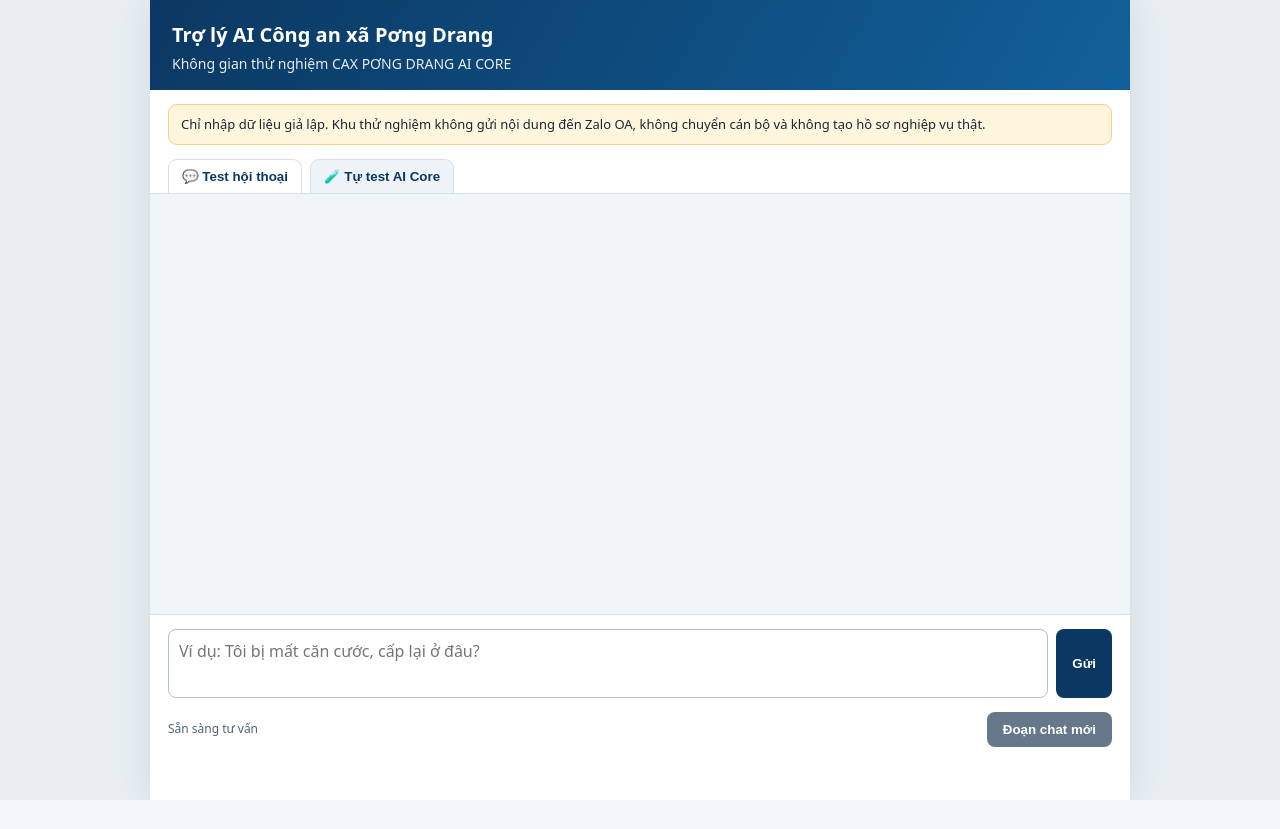
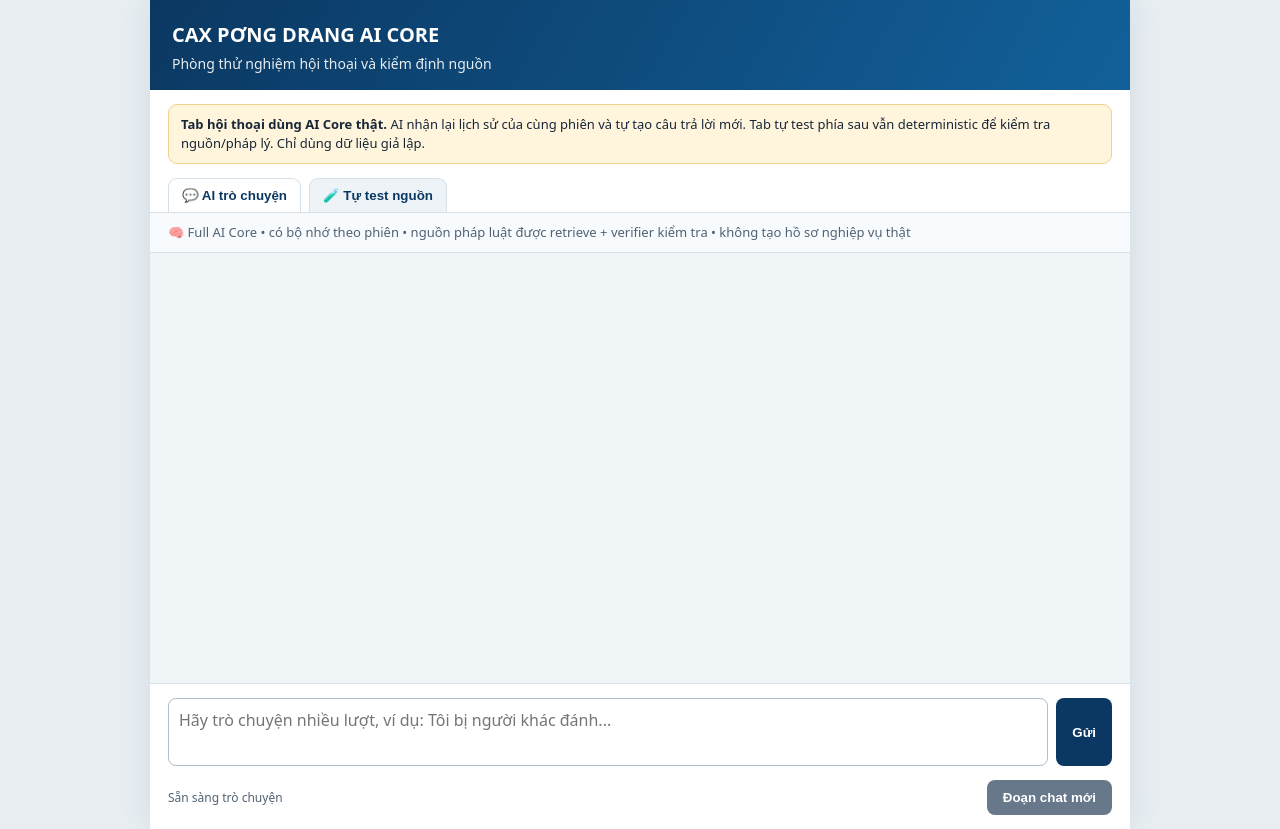
Before and after one commit to daikacung-max/cax-pongdrang-ai-webhook, a Flask app: template templates/demo.html in a window 1280 px wide. Before the commit the page ends 800 px from the top, so only its background shows below. Run offline with Flask 3, Linux system fonts and the light colour scheme; the template is opened without the code that fills it, so the values that code supplies are empty.

Commit message:
demo: make chat tab use real Full AI Core with memory

```diff
--- a/templates/demo.html
+++ b/templates/demo.html
@@ -3,149 +3,47 @@
 <head>
   <meta charset="utf-8">
   <meta name="viewport" content="width=device-width, initial-scale=1">
-  <title>Demo Trợ lý AI Công an xã Pơng Drang</title>
+  <title>Thử nghiệm CAX PƠNG DRANG AI CORE</title>
   <style>
-    :root { color-scheme: light; --ink:#182638; --navy:#0b3862; --soft:#f0f5f8; --line:#d5e0e8; --me:#d9efff; --bot:#fff; --warn:#fff5dc; --pass:#e5f5e8; --fail:#ffe7e7; }
-    * { box-sizing:border-box; } body { margin:0; background:#e8eef2; color:var(--ink); font:16px/1.45 system-ui,-apple-system,"Segoe UI",sans-serif; }
-    main { max-width:980px; min-height:100vh; margin:auto; background:#fff; box-shadow:0 0 30px #55708025; display:flex; flex-direction:column; }
-    header { padding:20px 22px 16px; color:#fff; background:linear-gradient(120deg,var(--navy),#12609a); }
-    h1 { margin:0; font-size:20px; } header p { margin:5px 0 0; opacity:.9; font-size:14px; }
-    .notice { margin:14px 18px 0; padding:10px 12px; background:var(--warn); border:1px solid #f0d38c; border-radius:9px; font-size:13px; }
-    .tabs { display:flex; gap:8px; padding:14px 18px 0; border-bottom:1px solid var(--line); }
-    .tab { background:#eef3f7; color:var(--navy); padding:9px 13px; border:1px solid var(--line); border-bottom:0; border-radius:9px 9px 0 0; cursor:pointer; }
-    .tab.active { background:#fff; font-weight:700; }
-    .panel { display:none; } .panel.active { display:block; }
-    #messages { padding:18px; overflow:auto; min-height:420px; background:var(--soft); }
-    .message { max-width:88%; margin:9px 0; padding:10px 12px; border:1px solid var(--line); border-radius:14px; white-space:pre-wrap; }
-    .user { margin-left:auto; background:var(--me); border-bottom-right-radius:3px; } .assistant { background:var(--bot); border-bottom-left-radius:3px; }
-    .meta { display:inline-block; margin:0 0 3px; padding:3px 8px; border-radius:999px; background:#dcebdc; color:#245d2a; font-size:12px; }
-    .meta.intake { background:#e5ddf9; color:#543b94; } .meta.pending { background:#fde8cc; color:#8a4b08; }
-    form { display:flex; gap:8px; padding:14px 18px; border-top:1px solid var(--line); } textarea { flex:1; resize:none; min-height:48px; padding:10px; border:1px solid #aebfcd; border-radius:8px; font:inherit; }
-    button { border:0; border-radius:8px; padding:10px 16px; background:var(--navy); color:#fff; font-weight:600; cursor:pointer; }
-    button.secondary { background:#66788a; }
-    footer { padding:0 18px 14px; color:#506273; font-size:12px; display:flex; justify-content:space-between; gap:12px; align-items:center; }
-    .self-wrap { padding:18px; background:#f7fafc; min-height:460px; }
-    .self-head { display:flex; justify-content:space-between; gap:12px; align-items:center; flex-wrap:wrap; margin-bottom:14px; }
-    .self-head h2 { margin:0; font-size:18px; }
-    .summary { padding:12px; border:1px solid var(--line); background:#fff; border-radius:10px; margin-bottom:12px; }
-    .tests { display:grid; gap:10px; }
-    .test-card { background:#fff; border:1px solid var(--line); border-radius:10px; padding:12px; }
-    .test-card.pass { background:var(--pass); border-color:#abd7b4; } .test-card.fail { background:var(--fail); border-color:#e9aaaa; }
-    .test-top { display:flex; justify-content:space-between; gap:10px; font-weight:700; }
-    .badge { border-radius:999px; padding:2px 8px; font-size:12px; } .pass .badge { background:#c9e9cf; color:#245d2a; } .fail .badge { background:#f5caca; color:#8d2222; }
-    details { margin-top:8px; } pre { white-space:pre-wrap; word-break:break-word; background:#ffffffaa; padding:9px; border-radius:7px; border:1px solid #d8e1e7; font-size:12px; }
-    .muted { color:#627487; font-size:13px; }
-    @media (max-width:600px) { main { min-height:100vh; } .message { max-width:94%; } .self-head { align-items:stretch; } }
+    :root{color-scheme:light;--ink:#182638;--navy:#0b3862;--soft:#f0f5f8;--line:#d5e0e8;--me:#d9efff;--bot:#fff;--warn:#fff5dc;--pass:#e5f5e8;--fail:#ffe7e7;--ai:#e9e3ff}
+    *{box-sizing:border-box}body{margin:0;background:#e8eef2;color:var(--ink);font:16px/1.45 system-ui,-apple-system,"Segoe UI",sans-serif}main{max-width:980px;min-height:100vh;margin:auto;background:#fff;box-shadow:0 0 30px #55708025;display:flex;flex-direction:column}
+    header{padding:20px 22px 16px;color:#fff;background:linear-gradient(120deg,var(--navy),#12609a)}h1{margin:0;font-size:20px}header p{margin:5px 0 0;opacity:.9;font-size:14px}.notice{margin:14px 18px 0;padding:10px 12px;background:var(--warn);border:1px solid #f0d38c;border-radius:9px;font-size:13px}
+    .tabs{display:flex;gap:8px;padding:14px 18px 0;border-bottom:1px solid var(--line)}.tab{background:#eef3f7;color:var(--navy);padding:9px 13px;border:1px solid var(--line);border-bottom:0;border-radius:9px 9px 0 0;cursor:pointer}.tab.active{background:#fff;font-weight:700}.panel{display:none}.panel.active{display:block}
+    #messages{padding:18px;overflow:auto;min-height:430px;background:var(--soft)}.message{max-width:88%;margin:9px 0;padding:10px 12px;border:1px solid var(--line);border-radius:14px;white-space:pre-wrap}.user{margin-left:auto;background:var(--me);border-bottom-right-radius:3px}.assistant{background:var(--bot);border-bottom-left-radius:3px}
+    .meta{display:inline-block;margin:2px 5px 3px 0;padding:3px 8px;border-radius:999px;background:var(--ai);color:#49378d;font-size:12px}.meta.good{background:#dcebdc;color:#245d2a}.meta.warn{background:#fde8cc;color:#8a4b08}.chat-info{padding:10px 18px;background:#f8fbfd;border-bottom:1px solid var(--line);font-size:13px;color:#506273}
+    form{display:flex;gap:8px;padding:14px 18px;border-top:1px solid var(--line)}textarea{flex:1;resize:none;min-height:48px;padding:10px;border:1px solid #aebfcd;border-radius:8px;font:inherit}button{border:0;border-radius:8px;padding:10px 16px;background:var(--navy);color:#fff;font-weight:600;cursor:pointer}button.secondary{background:#66788a}footer{padding:0 18px 14px;color:#506273;font-size:12px;display:flex;justify-content:space-between;gap:12px;align-items:center}
+    .self-wrap{padding:18px;background:#f7fafc;min-height:460px}.self-head{display:flex;justify-content:space-between;gap:12px;align-items:center;flex-wrap:wrap;margin-bottom:14px}.self-head h2{margin:0;font-size:18px}.summary{padding:12px;border:1px solid var(--line);background:#fff;border-radius:10px;margin-bottom:12px}.tests{display:grid;gap:10px}.test-card{background:#fff;border:1px solid var(--line);border-radius:10px;padding:12px}.test-card.pass{background:var(--pass);border-color:#abd7b4}.test-card.fail{background:var(--fail);border-color:#e9aaaa}.test-top{display:flex;justify-content:space-between;gap:10px;font-weight:700}.badge{border-radius:999px;padding:2px 8px;font-size:12px}.pass .badge{background:#c9e9cf;color:#245d2a}.fail .badge{background:#f5caca;color:#8d2222}details{margin-top:8px}pre{white-space:pre-wrap;word-break:break-word;background:#ffffffaa;padding:9px;border-radius:7px;border:1px solid #d8e1e7;font-size:12px}.muted{color:#627487;font-size:13px}
+    @media(max-width:600px){main{min-height:100vh}.message{max-width:94%}.self-head{align-items:stretch}}
   </style>
 </head>
 <body>
 <main>
-    <header><h1>Trợ lý AI Công an xã Pơng Drang</h1><p>Không gian thử nghiệm CAX PƠNG DRANG AI CORE</p></header>
-    <div class="notice">Chỉ nhập dữ liệu giả lập. Khu thử nghiệm không gửi nội dung đến Zalo OA, không chuyển cán bộ và không tạo hồ sơ nghiệp vụ thật.</div>
-
-    <div class="tabs">
-      <button class="tab active" data-panel="chat-panel">💬 Test hội thoại</button>
-      <button class="tab" data-panel="self-panel">🧪 Tự test AI Core</button>
-    </div>
+  <header><h1>CAX PƠNG DRANG AI CORE</h1><p>Phòng thử nghiệm hội thoại và kiểm định nguồn</p></header>
+  <div class="notice"><b>Tab hội thoại dùng AI Core thật.</b> AI nhận lại lịch sử của cùng phiên và tự tạo câu trả lời mới. Tab tự test phía sau vẫn deterministic để kiểm tra nguồn/pháp lý. Chỉ dùng dữ liệu giả lập.</div>
+  <div class="tabs"><button class="tab active" data-panel="chat-panel">💬 AI trò chuyện</button><button class="tab" data-panel="self-panel">🧪 Tự test nguồn</button></div>
 
   <section id="chat-panel" class="panel active">
+    <div class="chat-info">🧠 Full AI Core • có bộ nhớ theo phiên • nguồn pháp luật được retrieve + verifier kiểm tra • không tạo hồ sơ nghiệp vụ thật</div>
     <section id="messages" aria-live="polite"></section>
-      <form id="chat-form"><textarea id="message" placeholder="Ví dụ: Tôi bị mất căn cước, cấp lại ở đâu?" required></textarea><button type="submit">Gửi</button></form>
-      <footer><span id="status">Sẵn sàng tư vấn</span><button id="new-chat" class="secondary" type="button">Đoạn chat mới</button></footer>
+    <form id="chat-form"><textarea id="message" placeholder="Hãy trò chuyện nhiều lượt, ví dụ: Tôi bị người khác đánh..." required></textarea><button type="submit">Gửi</button></form>
+    <footer><span id="status">Sẵn sàng trò chuyện</span><button id="new-chat" class="secondary" type="button">Đoạn chat mới</button></footer>
   </section>
 
-    <section id="self-panel" class="panel">
-      <div class="self-wrap">
-        <div class="self-head">
-          <div><h2>🧪 Tự test AI Core</h2><div class="muted">Chạy bộ tình huống chuẩn để kiểm tra routing, nguồn hiện hành và fallback.</div></div>
-          <button id="run-tests" type="button">Chạy toàn bộ test</button>
-        </div>
-        <div id="test-summary" class="summary">Chưa chạy. Bấm <b>Chạy toàn bộ test</b> để kiểm tra.</div>
-        <div id="test-results" class="tests"></div>
-      </div>
-    </section>
+  <section id="self-panel" class="panel"><div class="self-wrap"><div class="self-head"><div><h2>🧪 Tự test nguồn AI Core</h2><div class="muted">Bộ test deterministic, dùng để phát hiện sai routing/nguồn. Đây không phải cửa sổ hội thoại AI.</div></div><button id="run-tests" type="button">Chạy toàn bộ test</button></div><div id="test-summary" class="summary">Chưa chạy.</div><div id="test-results" class="tests"></div></div></section>
 </main>
 <script>
-    const messages = document.getElementById('messages');
-    const form = document.getElementById('chat-form');
-    const input = document.getElementById('message');
-    const status = document.getElementById('status');
-    const newChat = document.getElementById('new-chat');
-    const runTests = document.getElementById('run-tests');
-    const testSummary = document.getElementById('test-summary');
-    const testResults = document.getElementById('test-results');
-    const demoVersion = '2026-09-12-selftest-1';
-    let sessionId = localStorage.getItem('caxDemoSession');
-
-    if (localStorage.getItem('caxDemoVersion') !== demoVersion) {
-      sessionId = crypto.randomUUID();
-      localStorage.setItem('caxDemoSession', sessionId);
-      localStorage.setItem('caxDemoVersion', demoVersion);
-    } else if (!sessionId) {
-      sessionId = crypto.randomUUID();
-      localStorage.setItem('caxDemoSession', sessionId);
-    }
-
-    document.querySelectorAll('.tab').forEach(tab => tab.addEventListener('click', () => {
-      document.querySelectorAll('.tab').forEach(x => x.classList.remove('active'));
-      document.querySelectorAll('.panel').forEach(x => x.classList.remove('active'));
-      tab.classList.add('active');
-      document.getElementById(tab.dataset.panel).classList.add('active');
-    }));
-
-    function addMessage(role, text, label = '') {
-      if (label) { const tag = document.createElement('div'); tag.className = 'meta ' + (label.includes('tiếp nhận') ? 'intake' : label.includes('bổ sung') ? 'pending' : ''); tag.textContent = label; messages.append(tag); messages.append(document.createElement('br')); }
-      const item = document.createElement('div'); item.className = 'message ' + role; item.textContent = text; messages.append(item); messages.scrollTop = messages.scrollHeight;
-    }
-    function labelFor(data) {
-      if (data.handoff_status === 'ready_for_officer') return 'Demo: đủ thông tin để tiếp nhận';
-      if (data.handoff_status === 'needs_information') return 'Demo: cần bổ sung để tiếp nhận';
-      return 'Chỉ tư vấn';
-    }
-    async function loadHistory() {
-      const res = await fetch('/demo/api/history?session_id=' + encodeURIComponent(sessionId));
-      if (!res.ok) return;
-      const data = await res.json();
-      data.messages.forEach(item => addMessage(item.role === 'user' ? 'user' : 'assistant', item.content));
-    }
-    form.addEventListener('submit', async (event) => {
-      event.preventDefault(); const text = input.value.trim(); if (!text) return;
-      addMessage('user', text); input.value = ''; status.textContent = 'Đang xử lý…';
-      try {
-        const res = await fetch('/demo/api/chat', {method:'POST', headers:{'Content-Type':'application/json'}, body:JSON.stringify({session_id:sessionId, message:text})});
-        const data = await res.json(); if (!res.ok) throw new Error(data.error || 'Không thể xử lý');
-        addMessage('assistant', data.answer, labelFor(data)); status.textContent = data.handoff_status === 'not_requested' ? 'Chỉ tư vấn' : 'Demo tiếp nhận theo yêu cầu';
-      } catch (err) { addMessage('assistant', 'Bản demo chưa xử lý được yêu cầu này. Anh/chị vui lòng thử lại.'); status.textContent = 'Có lỗi'; }
-    });
-    newChat.addEventListener('click', () => { sessionId = crypto.randomUUID(); localStorage.setItem('caxDemoSession', sessionId); messages.innerHTML = ''; status.textContent = 'Sẵn sàng tư vấn'; input.focus(); });
-
-    function renderTest(item) {
-      const card = document.createElement('article');
-      card.className = 'test-card ' + (item.passed ? 'pass' : 'fail');
-      const sourceText = (item.sources || []).join('\n') || '(không có nguồn)';
-      card.innerHTML = `<div class="test-top"><span>${item.name}</span><span class="badge">${item.passed ? 'PASS' : 'FAIL'}</span></div>
-        <div class="muted">${item.question} • ${item.latency_ms} ms</div>
-        <details><summary>Xem chẩn đoán</summary><b>Nguồn retrieve</b><pre>${escapeHtml(sourceText)}</pre><b>Câu trả lời</b><pre>${escapeHtml(item.answer || '')}</pre></details>`;
-      testResults.append(card);
-    }
-    function escapeHtml(value) {
-      return String(value).replace(/[&<>'"]/g, c => ({'&':'&amp;','<':'&lt;','>':'&gt;',"'":'&#39;','"':'&quot;'}[c]));
-    }
-    runTests.addEventListener('click', async () => {
-      runTests.disabled = true; runTests.textContent = 'Đang chạy…';
-      testResults.innerHTML = ''; testSummary.textContent = 'Đang kiểm tra planner, retrieval và nguồn hiện hành…';
-      try {
-        const res = await fetch('/demo/api/self-test', {method:'POST'});
-        const data = await res.json(); if (!res.ok) throw new Error(data.error || 'Không chạy được self-test');
-        testSummary.innerHTML = `<b>${data.status === 'pass' ? '✅ TẤT CẢ ĐẠT' : '⚠️ CÓ TEST LỖI'}</b> • ${data.passed}/${data.total} PASS • ${data.failed} FAIL • ${data.duration_ms} ms<br><span class="muted">${escapeHtml(data.note || '')}</span>`;
-        data.results.forEach(renderTest);
-      } catch (err) {
-        testSummary.textContent = 'Không chạy được self-test: ' + err.message;
-      } finally {
-        runTests.disabled = false; runTests.textContent = 'Chạy toàn bộ test';
-      }
-    });
-
+const messages=document.getElementById('messages'),form=document.getElementById('chat-form'),input=document.getElementById('message'),statusEl=document.getElementById('status'),newChat=document.getElementById('new-chat'),runTests=document.getElementById('run-tests'),testSummary=document.getElementById('test-summary'),testResults=document.getElementById('test-results');
+const demoVersion='2026-09-12-real-ai-1';let sessionId=localStorage.getItem('caxDemoSession');
+if(localStorage.getItem('caxDemoVersion')!==demoVersion){sessionId=crypto.randomUUID();localStorage.setItem('caxDemoSession',sessionId);localStorage.setItem('caxDemoVersion',demoVersion)}else if(!sessionId){sessionId=crypto.randomUUID();localStorage.setItem('caxDemoSession',sessionId)}
+document.querySelectorAll('.tab').forEach(tab=>tab.addEventListener('click',()=>{document.querySelectorAll('.tab').forEach(x=>x.classList.remove('active'));document.querySelectorAll('.panel').forEach(x=>x.classList.remove('active'));tab.classList.add('active');document.getElementById(tab.dataset.panel).classList.add('active')}));
+function addMessage(role,text,labels=[]){if(labels.length){const wrap=document.createElement('div');labels.forEach(x=>{const tag=document.createElement('span');tag.className='meta '+(x.kind||'');tag.textContent=x.text;wrap.append(tag)});messages.append(wrap)}const item=document.createElement('div');item.className='message '+role;item.textContent=text;messages.append(item);messages.scrollTop=messages.scrollHeight}
+function aiLabels(data){const labels=[{text:'AI Core thật'}];if(data.memory)labels.push({text:'🧠 nhớ hội thoại',kind:'good'});if(data.verified)labels.push({text:'✓ verified',kind:'good'});if((data.sources||[]).length)labels.push({text:'📚 '+data.sources.length+' nguồn'});if(data.fallback)labels.push({text:'⚠ fallback',kind:'warn'});if(data.model)labels.push({text:data.model});return labels}
+async function loadHistory(){const res=await fetch('/demo/api/ai-history?session_id='+encodeURIComponent(sessionId));if(!res.ok)return;const data=await res.json();data.messages.forEach(item=>addMessage(item.role==='user'?'user':'assistant',item.content,item.role==='assistant'?[{text:'lịch sử'}]:[]))}
+form.addEventListener('submit',async event=>{event.preventDefault();const text=input.value.trim();if(!text)return;addMessage('user',text);input.value='';statusEl.textContent='AI đang đọc lịch sử + nguồn và suy luận…';try{const res=await fetch('/demo/api/ai-chat',{method:'POST',headers:{'Content-Type':'application/json'},body:JSON.stringify({session_id:sessionId,message:text})});const data=await res.json();if(!res.ok)throw new Error(data.error||'Không thể xử lý');addMessage('assistant',data.answer,aiLabels(data));statusEl.textContent=data.fallback?'Đã trả lời bằng fallback bám nguồn':'AI Core đã trả lời và ghi nhớ lượt này'}catch(err){addMessage('assistant','AI Core chưa xử lý được lượt này: '+err.message,[{text:'Lỗi model/API',kind:'warn'}]);statusEl.textContent='Có lỗi'}});
+newChat.addEventListener('click',()=>{sessionId=crypto.randomUUID();localStorage.setItem('caxDemoSession',sessionId);messages.innerHTML='';statusEl.textContent='Phiên mới, bộ nhớ hội thoại đã tách';input.focus()});
+function esc(v){return String(v).replace(/[&<>'"]/g,c=>({'&':'&amp;','<':'&lt;','>':'&gt;',"'":'&#39;','"':'&quot;'}[c]))}
+function renderTest(item){const card=document.createElement('article');card.className='test-card '+(item.passed?'pass':'fail');const sourceText=(item.sources||[]).join('\n')||'(không có nguồn)';card.innerHTML=`<div class="test-top"><span>${esc(item.name)}</span><span class="badge">${item.passed?'PASS':'FAIL'}</span></div><div class="muted">${esc(item.question)} • ${item.latency_ms} ms</div><details><summary>Xem chẩn đoán</summary><b>Nguồn retrieve</b><pre>${esc(sourceText)}</pre><b>Câu trả lời kiểm định</b><pre>${esc(item.answer||'')}</pre></details>`;testResults.append(card)}
+runTests.addEventListener('click',async()=>{runTests.disabled=true;runTests.textContent='Đang chạy…';testResults.innerHTML='';testSummary.textContent='Đang kiểm tra nguồn…';try{const res=await fetch('/demo/api/self-test',{method:'POST'});const data=await res.json();if(!res.ok)throw new Error(data.error||'Không chạy được');testSummary.innerHTML=`<b>${data.status==='pass'?'✅ TẤT CẢ ĐẠT':'⚠️ CÓ TEST LỖI'}</b> • ${data.passed}/${data.total} PASS • ${data.failed} FAIL • ${data.duration_ms} ms`;data.results.forEach(renderTest)}catch(err){testSummary.textContent='Không chạy được self-test: '+err.message}finally{runTests.disabled=false;runTests.textContent='Chạy toàn bộ test'}});
 loadHistory();
 </script>
 </body>
```
Lines whose indentation alone changed are shown as unchanged.
